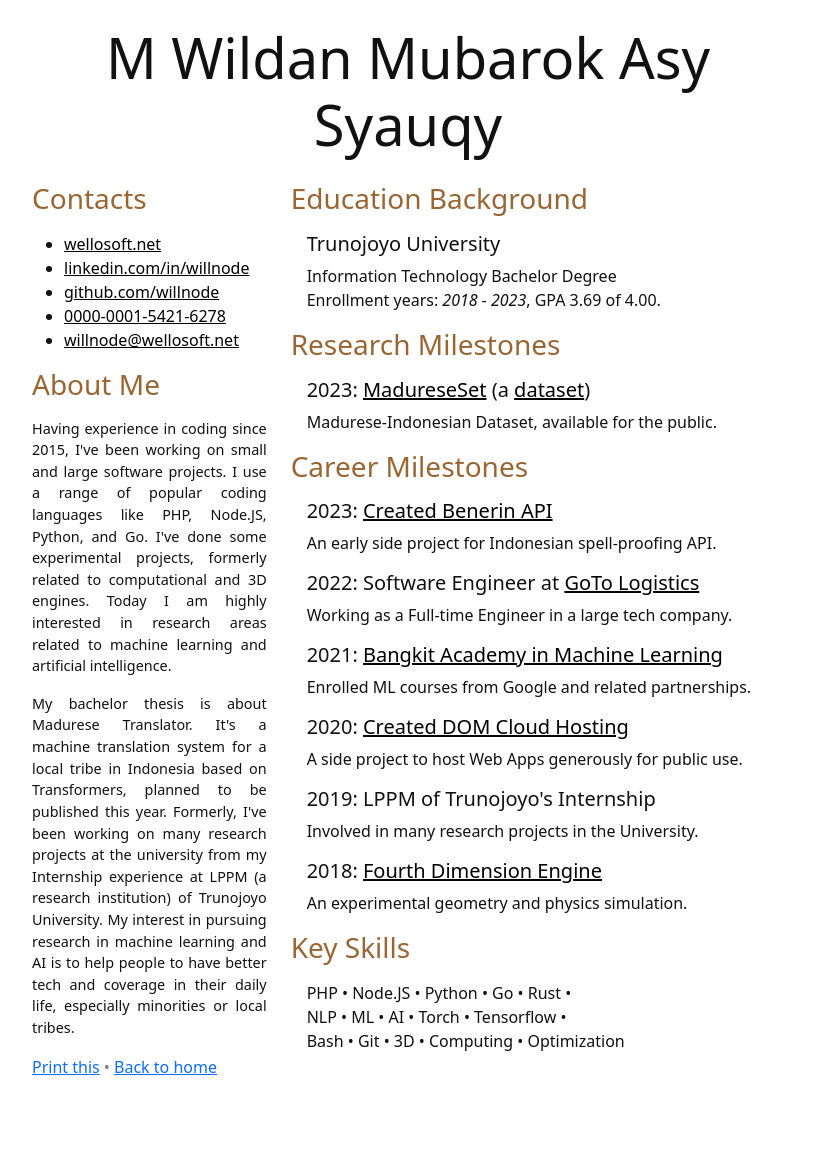
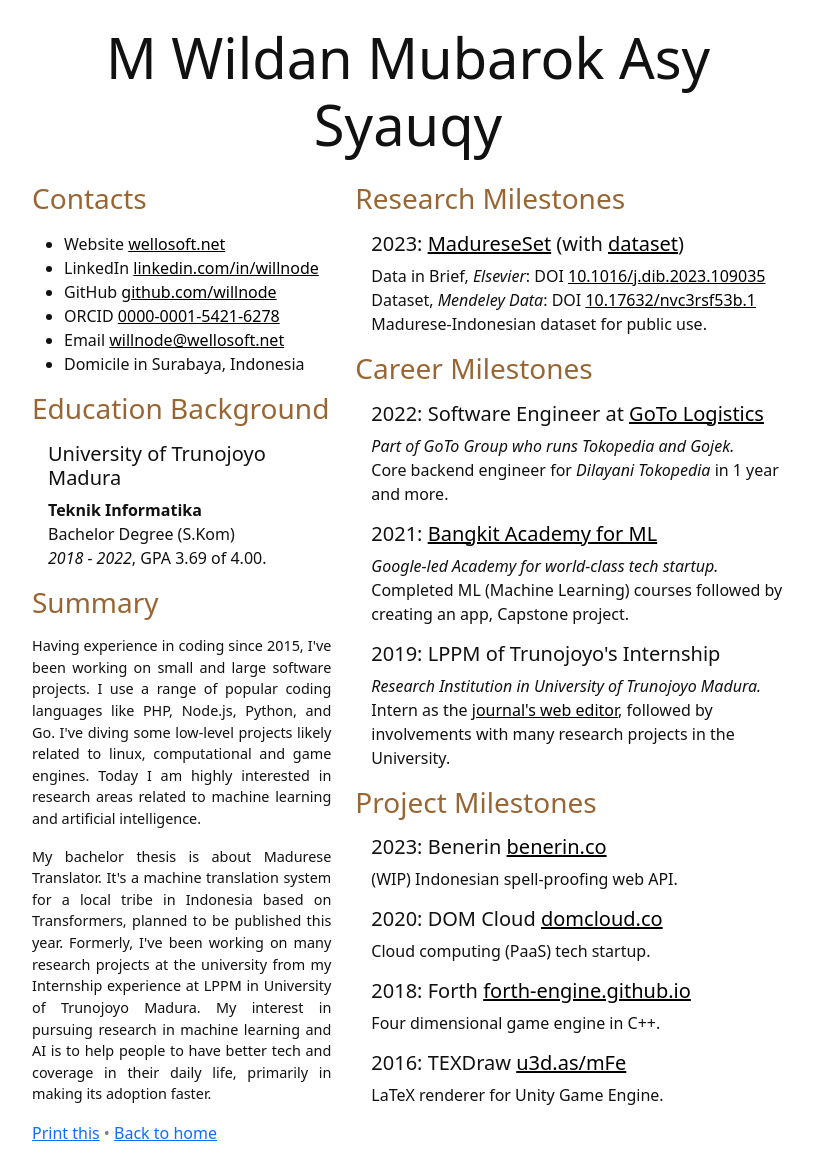
Before and after one commit to wellosoft/home, a Jekyll site: the page built from cv-academics.html, in a window 1280 px wide. Shown: the whole page, without its empty margins (232-1045 px from the left). Built offline with Jekyll 4.4.1, drawn with Linux system fonts in a browser that asks for light colours; nearby versions of some CDN libraries; before the commit the page ends 1103 px from its top, so only the background shows below that.

Commit message:
Update cv-academics.html

```diff
--- a/cv-academics.html
+++ b/cv-academics.html
@@ -41,14 +41,14 @@
         }
 
         @media print {
-            .col-print-4 {
-                flex: 0 0 33.33333%;
-                max-width: 33.33333%;
+            .col-print-5 {
+                flex: 0 0 41.66666667%;
+                max-width: 41.66666667%;
             }
 
-            .col-print-8 {
-                flex: 0 0 66.66667%;
-                max-width: 66.66667%;
+            .col-print-7 {
+                flex: 0 0 58.33333333%;
+                max-width: 58.33333333%;
             }
 
             .container {
@@ -68,29 +68,42 @@
     <div class="container" style="max-width: 800px;">
         <h1 class="display-4 text-center mb-0 mt-4">M Wildan Mubarok Asy Syauqy</h1>
         <div class="row">
-            <div class="col-md-4 col-print-4 mt-2">
+            <div class="col-md-5 col-print-5 mt-2">
                 <h3 class="my-3">Contacts</h3>
                 <ul class="contact">
-                    <li><a href="https://wellosoft.net">wellosoft.net</a></li>
-                    <li><a href="https://linkedin.com/in/willnode">linkedin.com/in/willnode</a></li>
-                    <li><a href="https://github.com/willnode">github.com/willnode</a></li>
-                    <li><a href="https://orcid.org/0000-0001-5421-6278">0000-0001-5421-6278</a></li>
-                    <li><a href="mailto:willnode@wellosoft.net">willnode@wellosoft.net</a></li>
+                    <li>Website <a href="https://wellosoft.net">wellosoft.net</a></li>
+                    <li>LinkedIn <a href="https://linkedin.com/in/willnode">linkedin.com/in/willnode</a></li>
+                    <li>GitHub <a href="https://github.com/willnode">github.com/willnode</a></li>
+                    <li>ORCID <a href="https://orcid.org/0000-0001-5421-6278">0000-0001-5421-6278</a></li>
+                    <li>Email <a href="mailto:willnode@wellosoft.net">willnode@wellosoft.net</a></li>
+                    <li>Domicile in Surabaya, Indonesia</li>
                 </ul>
-                <h3 class="my-3">About Me</h3>
+                <h3 class="my-3">Education Background</h3>
+
+                <div class="ps-3">
+                    <h5>University of Trunojoyo Madura</h5>
+                    <p>
+                        <b>Teknik Informatika</b>
+                        <br>Bachelor Degree (S.Kom)
+                        <br><i>2018 - 2022</i>, GPA 3.69 of 4.00.
+                    </p>
+                </div>
+                <h3 class="my-3">Summary</h3>
                 <div class="bio">
                     <p>
                         Having experience in coding since 2015, I've been working on small and large software projects.
-                        I use a range of popular coding languages like PHP, Node.JS, Python, and Go. I've done some
-                        experimental projects, formerly related to computational and 3D engines. Today
-                        I am highly interested in research areas related to machine learning and artificial intelligence.
+                        I use a range of popular coding languages like PHP, Node.js, Python, and Go. I've diving some
+                        low-level projects likely related to linux, computational and game engines. Today
+                        I am highly interested in research areas related to machine learning and artificial
+                        intelligence.
                     </p>
                     <p>
-                        My bachelor thesis is about Madurese Translator. It's a machine translation system for a local tribe
-                        in Indonesia based on Transformers, planned to be published this year. Formerly, I've been working on
-                        many research projects at the university from my Internship experience at LPPM (a research institution)
-                        of Trunojoyo University. My interest in pursuing research in machine learning and AI is to help people
-                        to have better tech and coverage in their daily life, especially minorities or local tribes.
+                        My bachelor thesis is about Madurese Translator. It's a machine translation system for a local
+                        tribe in Indonesia based on Transformers, planned to be published this year. Formerly, I've been
+                        working on many research projects at the university from my Internship experience at LPPM in
+                        University of Trunojoyo Madura. My interest in pursuing research in machine learning and AI is
+                        to help people to have better tech and coverage in their daily life,
+                        primarily in making its adoption faster.
                     </p>
                 </div>
                 <div class="d-print-none text-black-50">
@@ -100,57 +113,57 @@
                     <br>
                 </div>
             </div>
-            <div class="col-md-8 col-print-8 mt-2">
-                <h3 class="my-3">Education Background</h3>
-
-                <div class="ps-3">
-                    <h5>Trunojoyo University</h5>
-                    <p>Information Technology Bachelor Degree
-                        <br>Enrollment years: <i>2018 - 2023</i>, GPA 3.69 of 4.00.
-                    </p>
-                </div>
+            <div class="col-md-7 col-print-7 mt-2">
 
                 <h3 class="my-3">Research Milestones</h3>
                 <div class="ps-3 milestones">
 
-                    <h5>2023: <a href="https://doi.org/10.1016/j.dib.2023.109035">MadureseSet</a> (a <a href="https://data.mendeley.com/datasets/nvc3rsf53b/1">dataset</a>)</h5>
-                    <p>Madurese-Indonesian Dataset, available for the public.</p>
+                    <h5>2023: <a href="https://doi.org/10.1016/j.dib.2023.109035">MadureseSet</a> (with <a
+                            href="https://data.mendeley.com/datasets/nvc3rsf53b/1">dataset</a>)</h5>
+                    <p>Data in Brief, <i>Elsevier</i>: DOI <a
+                            href="https://doi.org/10.1016/j.dib.2023.109035">10.1016/j.dib.2023.109035</a>
+                        <br>Dataset, <i>Mendeley Data</i>: DOI <a
+                            href="https://doi.org/10.17632/nvc3rsf53b.1">10.17632/nvc3rsf53b.1</a>
+
+                        <br>Madurese-Indonesian dataset for public use.
+                    </p>
 
                 </div>
                 <h3 class="my-3">Career Milestones</h3>
 
                 <div class="ps-3 milestones">
-                    <h5>2023: <a href="https://benerin.co">Created Benerin API</a></h5>
-                    <p>An early side project for Indonesian spell-proofing API.</p>
                     <h5>2022: Software Engineer at <a href="https://www.linkedin.com/company/gotologistics/">GoTo
                             Logistics</a></h5>
-                    <p>Working as a Full-time Engineer in a large tech company.</p>
+                    <p><i>Part of GoTo Group who runs Tokopedia and Gojek.</i>
+                        <br>Core backend engineer for <i>Dilayani Tokopedia</i> in 1 year and more.
+                    </p>
                     <h5>2021: <a
                             href="https://drive.google.com/drive/folders/1o-nxnIJ1zuuteGb2Eqx6EG9K_FmueN7B?usp=sharing">Bangkit
-                            Academy
-                            in Machine Learning</a></h5>
-                    <p>Enrolled ML courses from Google and related partnerships.</p>
-                    <h5>2020: <a href="https://domcloud.co">Created DOM Cloud Hosting</a> </h5>
-                    <p>A side project to host Web Apps generously for public use.</p>
+                            Academy for ML</a></h5>
+                    <p><i>Google-led Academy for world-class tech startup.</i>
+                        <br>Completed ML (Machine Learning) courses followed by
+                        creating an app, Capstone project.
+                    </p>
                     <h5>2019: LPPM of Trunojoyo's Internship</h5>
-                    <p>Involved in many research projects in the University.</p>
-                    <h5>2018: <a href="https://forth-engine.github.io/">Fourth
-                            Dimension Engine</a></h5>
-                    <p>An experimental geometry and physics simulation.</p>
+                    <p><i>Research Institution in University of Trunojoyo Madura.</i>
+                        <br>Intern as the <a href="https://journal.trunojoyo.ac.id/">journal's web editor</a>,
+                        followed by involvements with many research projects in the University.
+                    </p>
                 </div>
-
-                <h3 class="my-3">Key Skills</h3>
-
-                <div class="ps-3">
-                    <p>PHP &bullet; Node.JS &bullet; Python &bullet; Go &bullet; Rust &bullet;
-                        <br>NLP &bullet; ML &bullet; AI &bullet; Torch &bullet; Tensorflow &bullet;
-                        <br>Bash &bullet; Git &bullet; 3D &bullet; Computing  &bullet; Optimization
-                    </p>
+                <h3 class="my-3">Project Milestones</h3>
+                <div class="ps-3 milestones">
+                    <h5>2023: Benerin <a href="https://benerin.co">benerin.co</a></h5>
+                    <p>(WIP) Indonesian spell-proofing web API.</p>
+                    <h5>2020: DOM Cloud <a href="https://domcloud.co">domcloud.co</a></h5>
+                    <p>Cloud computing (PaaS) tech startup.</p>
+                    <h5>2018: Forth <a href="https://forth-engine.github.io">forth-engine.github.io</a></h5>
+                    <p>Four dimensional game engine in C++.</p>
+                    <h5>2016: TEXDraw <a href="https://u3d.as/mFe">u3d.as/mFe</a></h5>
+                    <p>LaTeX renderer for Unity Game Engine.</p>
                 </div>
             </div>
         </div>
     </div>
-    </div>
 </body>
 
 </html>
```
